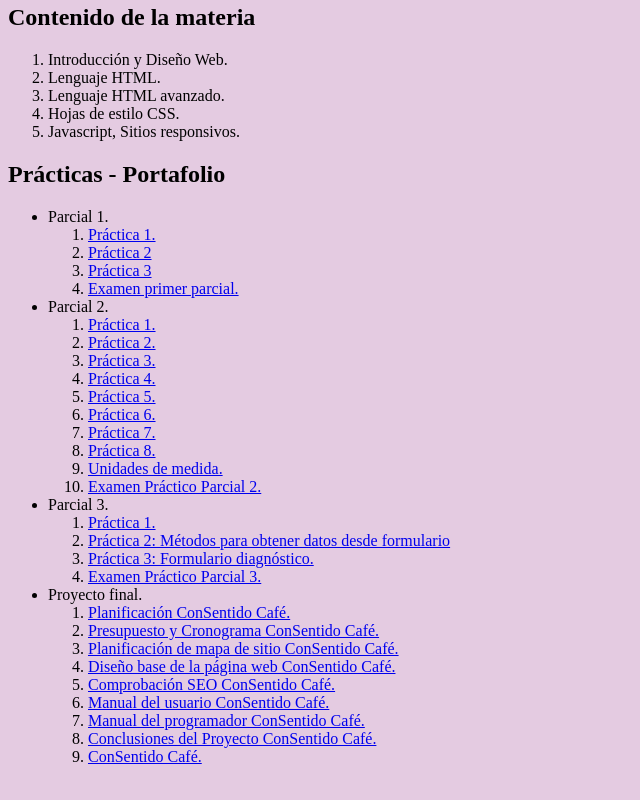
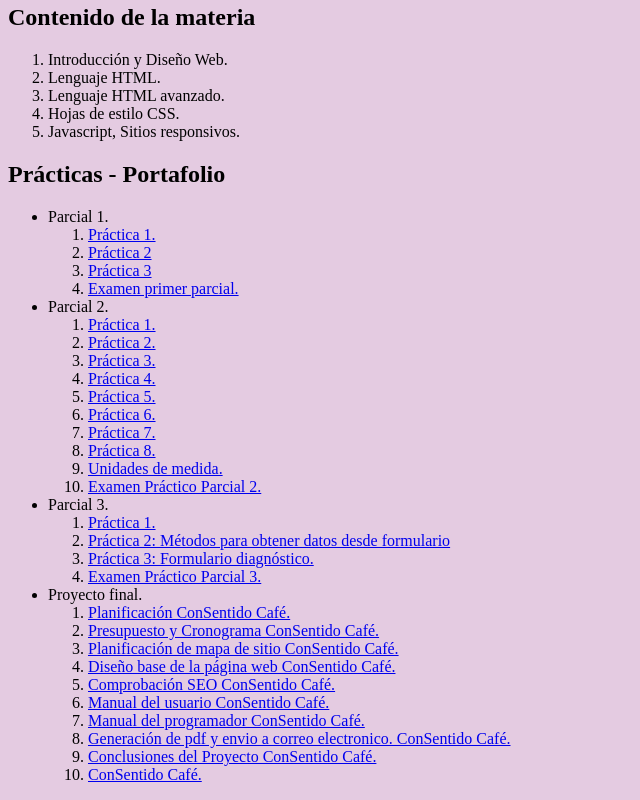
Before and after one commit to elisegovi19/portafolioeliweb, a plain HTML site: page index.html in a window 1280 px wide. Shown: the part 1092-1892 px from the top of the page, without its empty margins (0-640 px from the left). Drawn offline with Linux system fonts and the light colour scheme.

Commit message:
Add files via upload

```diff
--- a/index.html
+++ b/index.html
@@ -123,6 +123,7 @@
                 <li><a href="Comprobación SEO.pdf">Comprobación SEO ConSentido Café.</a></li>
                 <li><a href="MANUAL DEL USUARIO CONSENTIDO CAFÉ.pdf">Manual del usuario ConSentido Café.</a></li>
                 <li><a href="MANUAL DEL PROGRAMADOR CONSENTIDO CAFÉ.pdf">Manual del programador ConSentido Café.</a></li>
+                <li><a href="GENERACIÓN PDF.pdf">Generación de pdf y envio a correo electronico. ConSentido Café.</a></li>
                 <li><a href="Conclusiones del Proyecto ConSentido Café.pdf">Conclusiones del Proyecto ConSentido Café.</a></li>
                 <li><a href="ConSentido/principal.html">ConSentido Café.</a></li>
 
```
Also changed, not shown: 1 other file.
